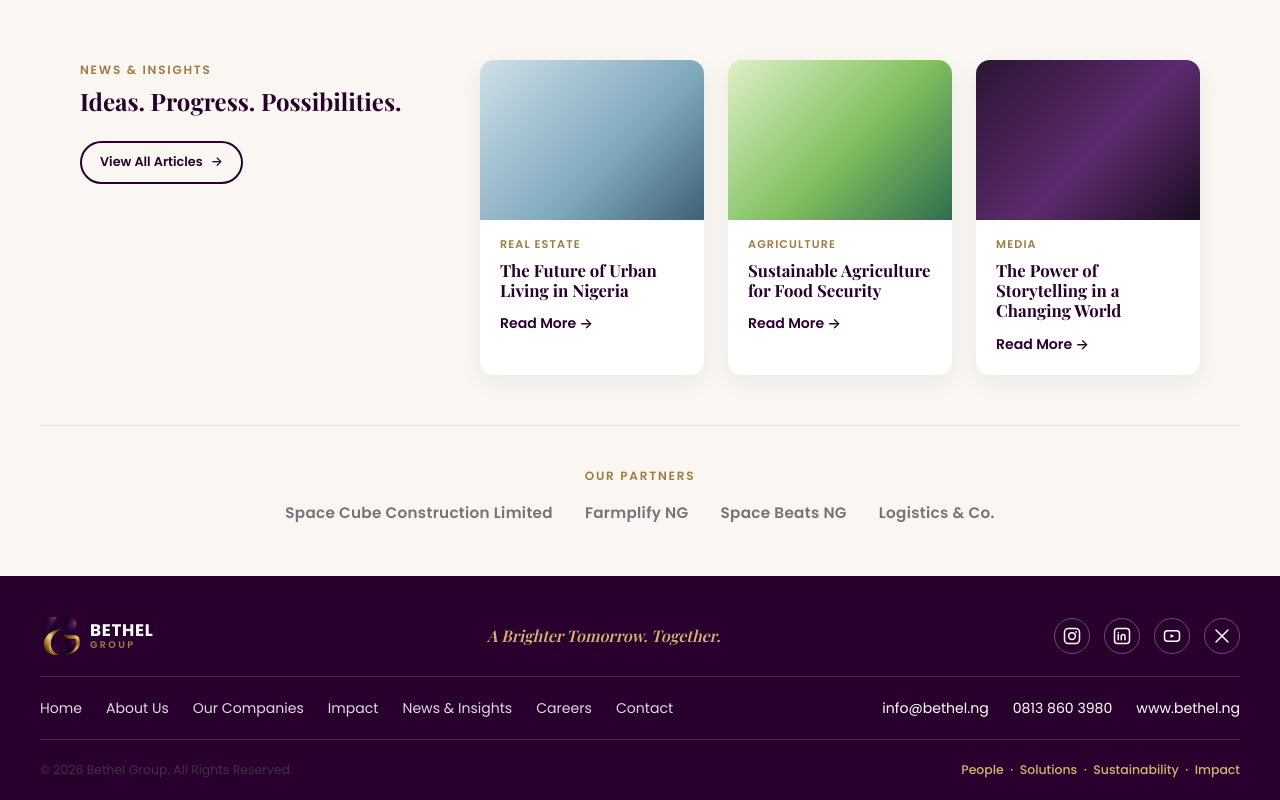
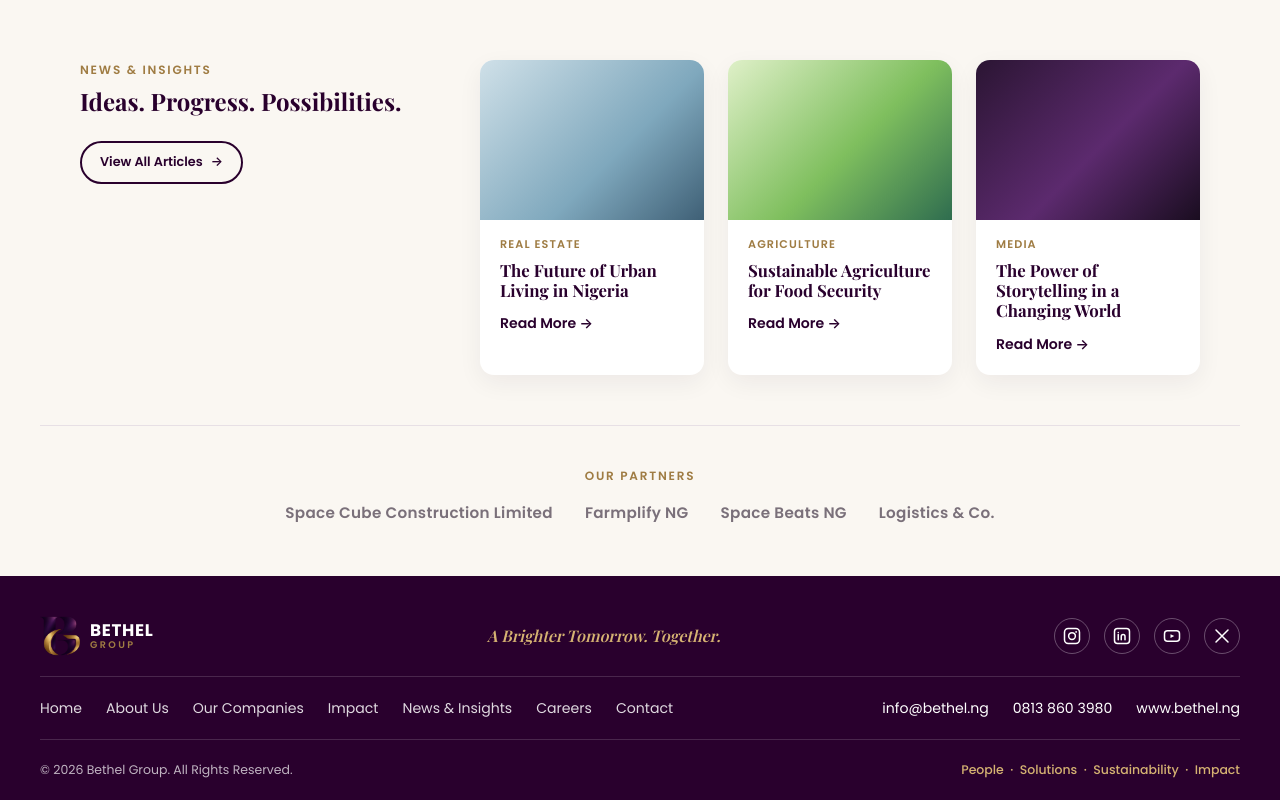
Before and after one commit to Monation01/bethel-group-landing, a plain HTML site: page index.html in a window 1280 px wide. Shown: the part 2423-3223 px from the top of the page. Drawn offline with nearby package versions, Linux system fonts and the light colour scheme; a web font is replaced by a local one.

Commit message:
landing page fixes: footer, partners, about/driven-by-purpose layout

```diff
--- a/css/styles.css
+++ b/css/styles.css
@@ -482,7 +482,7 @@ button { font-family: inherit; cursor: pointer; }
   font-size: 0.78rem;
   text-align: center;
 }
-.footer-bottom p { margin: 0; opacity: 0.7; }
+.footer-bottom p { margin: 0; color: var(--white); opacity: 0.7; }
 .footer-bottom .footer-values { color: var(--gold-light); opacity: 1; font-weight: 500; }
 /* =========================================================
    BACK TO TOP
```
